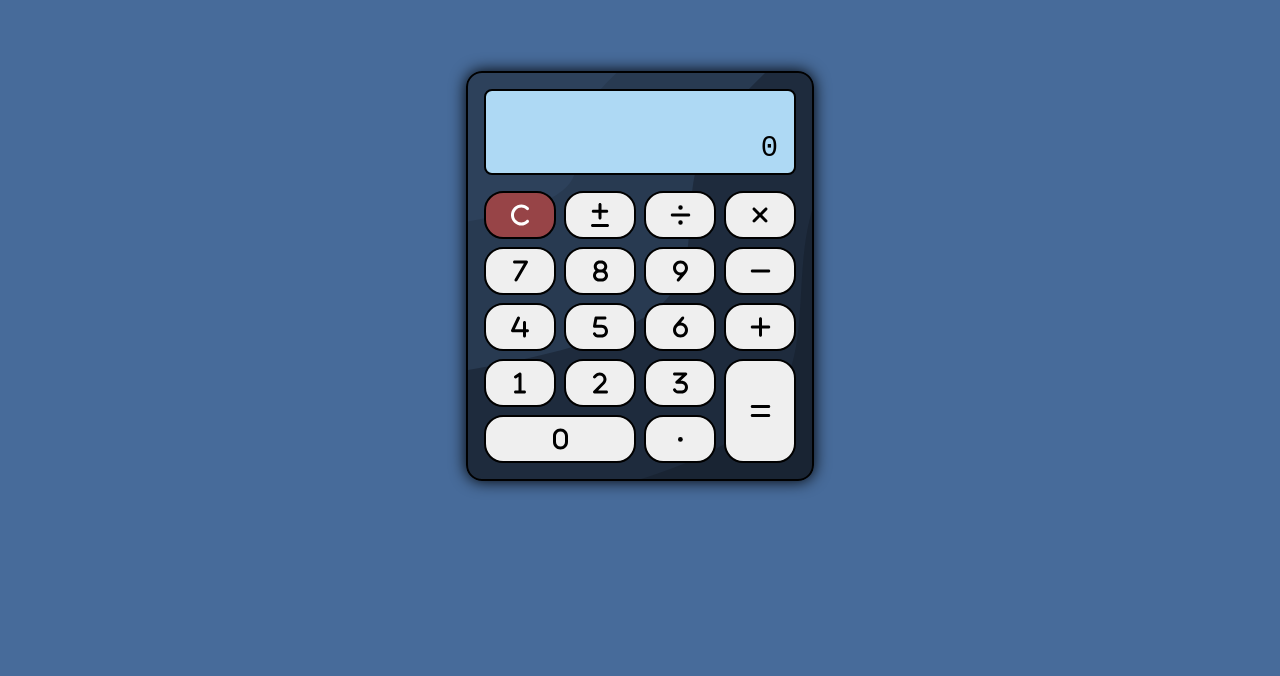
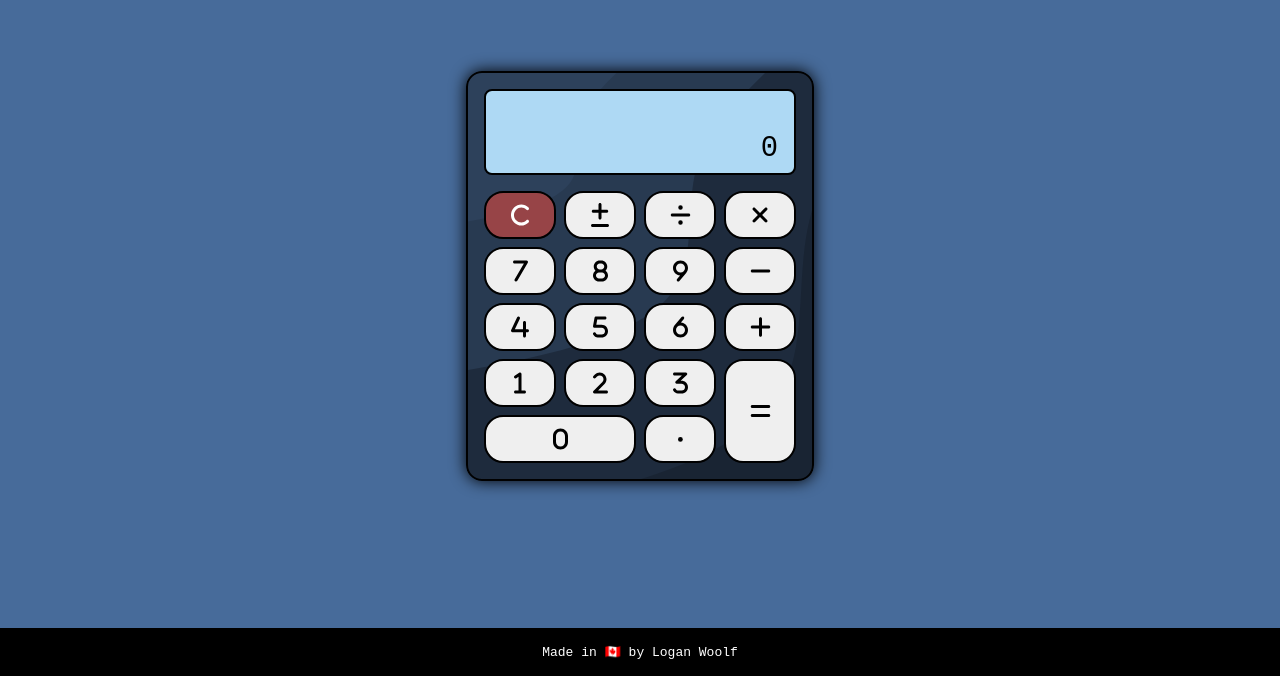
Before and after one commit to loganwoolf/calc-react, a React (Create React App) app: page / in a window 1280 px wide. Shown: the part 124-800 px from the top of the page. Built offline with nearby package versions, Linux system fonts and the light colour scheme.

Commit message:
Add attribution footer

```diff
--- a/src/App.jsx
+++ b/src/App.jsx
@@ -5,6 +5,7 @@ import useButtons from "./hooks/useButtons";
 
 import { library } from "@fortawesome/fontawesome-svg-core";
 import { fas } from "@fortawesome/free-solid-svg-icons";
+import Footer from "./components/Footer";
 // import the next line into each file fontawesome is needed
 // import { FontAwesomeIcon } from '@fortawesome/react-fontawesome'
 library.add(fas);
@@ -13,10 +14,13 @@ function App() {
   const { handleClick, display } = useButtons();
 
   return (
-    <div className="App">
-      <Screen display={display} />
-      <Buttons onClick={handleClick} />
-    </div>
+    <>
+      <div className="App">
+        <Screen display={display} />
+        <Buttons onClick={handleClick} />
+      </div>
+      <Footer />
+    </>
   );
 }
 
--- /dev/null
+++ b/src/components/Footer.css
@@ -0,0 +1,19 @@
+footer {
+  display: grid;
+  place-items: center;
+  font-family: monospace;
+  height: 3rem;
+  color: white;
+  background-color: black;
+  width: 100vw;
+  position: absolute;
+  bottom: 0;
+}
+
+footer span {
+  display: inline-block;
+  transition: all 200ms ease-in-out;
+}
+footer span:hover {
+  transform: rotate(-7deg) scale(1.1);
+}
--- /dev/null
+++ b/src/components/Footer.jsx
@@ -0,0 +1,13 @@
+import "./Footer.css";
+
+function Footer() {
+  return (
+    <footer>
+      <p>
+        Made in 🇨🇦 by <span>Logan Woolf</span>
+      </p>
+    </footer>
+  );
+}
+
+export default Footer;
--- a/src/index.css
+++ b/src/index.css
@@ -9,8 +9,13 @@
 
 body {
   margin: 0;
-  height: 100vh;
   background-color: var(--primary);
   display: grid;
   place-items: center;
+  height: 100vh;
 }
+
+#root {
+  display: grid;
+  place-items: center;
+}
```
